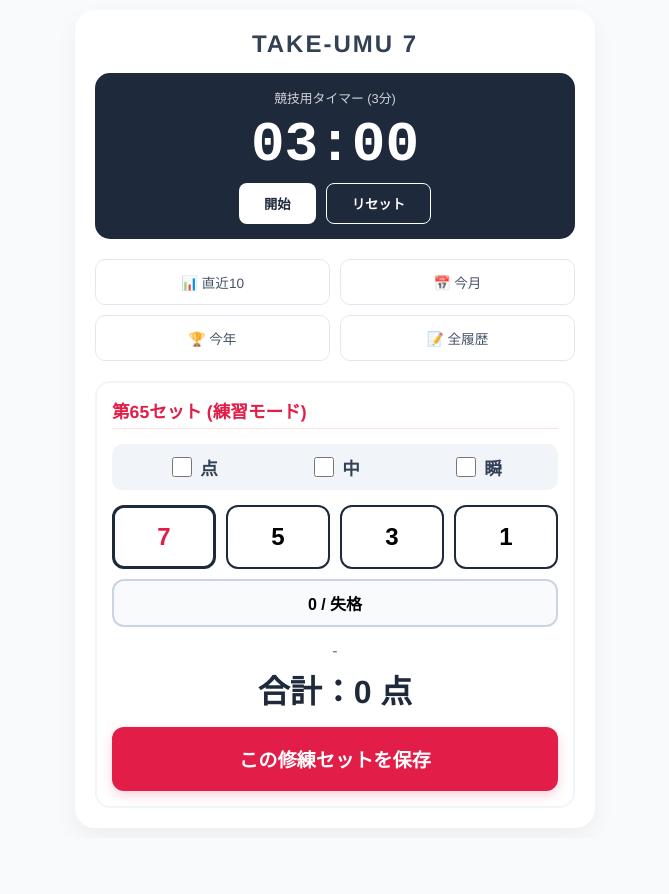
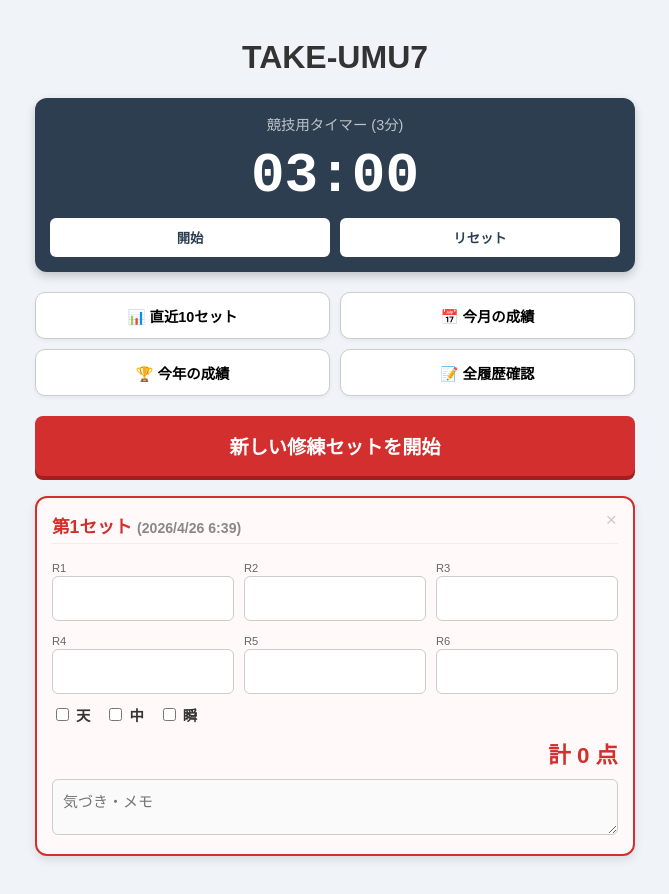
Before and after one commit to take-fukiya/um7, a plain HTML site: page index.html in a window 1280 px wide. Shown: the whole page, without its empty margins (305-974 px from the left). Before the commit the page ends 838 px from the top, so only its background shows below. Drawn offline with Linux system fonts and the light colour scheme.

Commit message:
Update index.html

```diff
--- a/index.html
+++ b/index.html
@@ -3,158 +3,197 @@
 <head>
     <meta charset="UTF-8">
     <meta name="viewport" content="width=device-width, initial-scale=1.0">
-    <title>TAKE-UMU 7</title>
+    <title>TAKE-UMU7 吹矢修練記録</title>
     <style>
-        :root {
-            --bg-color: #f8fafc;
-            --card-bg: #ffffff;
-            --primary-color: #1e293b;
-            --accent-red: #e11d48;
-            --accent-green: #10b981;
-        }
-        body { font-family: 'Helvetica Neue', Arial, sans-serif; background-color: var(--bg-color); margin: 0; padding: 10px; display: flex; flex-direction: column; align-items: center; color: #334155; }
-        .container { width: 100%; max-width: 480px; background: var(--card-bg); padding: 20px; border-radius: 20px; box-shadow: 0 10px 25px rgba(0,0,0,0.05); }
+        body { font-family: 'Hiragino Kaku Gothic ProN', sans-serif; background-color: #f0f4f8; padding: 10px; color: #333; }
+        .container { max-width: 600px; margin: auto; }
+        .timer-section { background: #2c3e50; color: white; border-radius: 12px; padding: 15px; margin-bottom: 20px; text-align: center; box-shadow: 0 4px 10px rgba(0,0,0,0.2); }
+        .timer-display { font-size: 3.5rem; font-weight: bold; font-family: monospace; margin: 10px 0; }
+        .timer-btns { display: flex; gap: 10px; justify-content: center; }
+        .btn-timer { background: #fff; color: #2c3e50; border: none; padding: 10px 20px; border-radius: 6px; font-weight: bold; cursor: pointer; flex: 1; }
+        .btn-timer:active { background: #ddd; }
+        .analysis-grid { display: grid; grid-template-columns: 1fr 1fr; gap: 10px; margin-bottom: 20px; }
+        .btn-analysis { background: white; border: 1px solid #ccc; padding: 12px; border-radius: 10px; font-size: 0.9em; font-weight: bold; cursor: pointer; display: flex; align-items: center; justify-content: center; gap: 5px; box-shadow: 0 2px 4px rgba(0,0,0,0.05); }
+        .btn-analysis:active { background: #f0f0f0; }
 
-        /* タイマーエリア */
-        .timer-card { background: var(--primary-color); color: white; padding: 15px; border-radius: 15px; text-align: center; margin-bottom: 20px; position: relative; }
-        .timer-label { font-size: 0.8rem; opacity: 0.8; margin-bottom: 5px; }
-        #timer-display { font-size: 3.5rem; font-weight: bold; font-family: monospace; line-height: 1; margin: 10px 0; }
-        .timer-controls { display: flex; gap: 10px; justify-content: center; }
-        .btn-timer { background: white; color: var(--primary-color); border: none; padding: 10px 25px; border-radius: 8px; font-weight: bold; cursor: pointer; }
+        #customAlert { display: none; position: fixed; top: 50%; left: 50%; transform: translate(-50%, -50%); background: white; border-radius: 15px; box-shadow: 0 10px 30px rgba(0,0,0,0.3); z-index: 1000; width: 85%; max-width: 400px; text-align: center; padding: 20px; border: 2px solid #0056b3; }
+        #customAlert h3 { margin-top: 0; color: #0056b3; border-bottom: 2px solid #f0f4f8; padding-bottom: 10px; }
+        #alertMessage { margin: 20px 0; line-height: 1.6; font-weight: bold; white-space: pre-wrap; }
+        #alertClose { background: #0056b3; color: white; border: none; padding: 10px 30px; border-radius: 8px; font-weight: bold; cursor: pointer; }
+        #overlay { display: none; position: fixed; top: 0; left: 0; width: 100%; height: 100%; background: rgba(0,0,0,0.5); z-index: 999; }
 
-        /* ナビゲーション */
-        .nav-grid { display: grid; grid-template-columns: 1fr 1fr; gap: 10px; margin-bottom: 20px; }
-        .nav-btn { background: #fff; border: 1px solid #e2e8f0; padding: 12px; border-radius: 10px; text-decoration: none; color: #475569; font-size: 0.85rem; text-align: center; display: flex; align-items: center; justify-content: center; gap: 5px; }
-
-        /* スコア入力セクション */
-        .input-card { border: 2px solid #f1f5f9; padding: 15px; border-radius: 15px; position: relative; }
-        .input-title { color: var(--accent-red); font-weight: bold; margin-bottom: 15px; font-size: 1.1rem; border-bottom: 1px solid #fee2e2; padding-bottom: 5px; }
-
-        /* 点数ボタン：7を最大に */
-        .score-grid { display: grid; grid-template-columns: repeat(4, 1fr); gap: 10px; margin-bottom: 15px; }
-        .btn-score { background: #fff; border: 2px solid var(--primary-color); padding: 15px 0; border-radius: 12px; font-size: 1.5rem; font-weight: bold; cursor: pointer; transition: 0.2s; }
-        .btn-score:active { background: var(--primary-color); color: white; }
-        .btn-score.btn-zero { grid-column: span 4; background: #f8fafc; border-color: #cbd5e1; font-size: 1rem; padding: 10px; }
-
-        /* 三点チェック：点・中・瞬 */
-        .check-group { display: flex; justify-content: space-around; background: #f1f5f9; padding: 10px; border-radius: 10px; margin-bottom: 15px; }
-        .check-item { display: flex; align-items: center; gap: 5px; font-weight: bold; font-size: 1.1rem; }
-        .check-item input { width: 20px; height: 20px; }
-
-        /* 合計表示 */
-        .total-box { text-align: center; margin-bottom: 15px; }
-        .score-row { font-size: 1rem; color: #64748b; min-height: 1.2rem; margin-bottom: 5px; }
-        .total-val { font-size: 2rem; font-weight: bold; color: var(--primary-color); }
-
-        .btn-save { width: 100%; background: var(--accent-red); color: white; border: none; padding: 18px; border-radius: 12px; font-size: 1.2rem; font-weight: bold; cursor: pointer; box-shadow: 0 4px 12px rgba(225, 29, 72, 0.2); }
+        .set-container { background: white; border: 2px solid #0056b3; border-radius: 12px; padding: 15px; margin-bottom: 20px; box-shadow: 0 4px 10px rgba(0,0,0,0.1); position: relative; }
+        .latest { border-color: #d32f2f; background-color: #fff9f9; }
+        h2 { margin-top: 0; color: #0056b3; font-size: 1.1em; border-bottom: 1px solid #eee; padding-bottom: 5px; padding-right: 30px; }
+        .latest h2 { color: #d32f2f; }
+        .score-grid { display: grid; grid-template-columns: repeat(3, 1fr); gap: 10px; margin-top: 10px; }
+        .score-input { width: 100%; height: 45px; font-size: 18px; text-align: center; border-radius: 6px; border: 1px solid #ccc; box-sizing: border-box; letter-spacing: 2px; }
+        .check-group { margin-top: 10px; display: flex; gap: 15px; font-size: 0.9em; font-weight: bold; }
+        .total-display { font-weight: bold; font-size: 1.4em; color: #d32f2f; display: block; margin-top: 12px; text-align: right; }
+        .memo-area { width: 100%; margin-top: 10px; padding: 10px; border-radius: 6px; border: 1px solid #ccc; box-sizing: border-box; font-size: 15px; background: #fafafa; }
+        .btn-add { background: #d32f2f; color: white; padding: 16px; border: none; border-radius: 8px; width: 100%; font-size: 1.2em; font-weight: bold; cursor: pointer; margin-bottom: 20px; box-shadow: 0 4px 0 #a31f1f; }
+        .btn-add:active { transform: translateY(2px); box-shadow: 0 2px 0 #a31f1f; }
+        .del-btn { position: absolute; top: 10px; right: 10px; background: none; border: none; color: #ccc; cursor: pointer; font-size: 1.2em; }
     </style>
 </head>
 <body>
+    <div id="overlay"></div>
+    <div id="customAlert">
+        <h3>がんばっている足跡</h3>
+        <div id="alertMessage"></div>
+        <button id="alertClose" onclick="closeAlert()">確認</button>
+    </div>
 
     <div class="container">
-    <h1 style="text-align:center; font-size: 1.5rem; margin: 0 0 15px 0; letter-spacing: 2px;">TAKE-UMU 7</h1>
+        <h1 style="text-align: center; color: #333;">TAKE-UMU7</h1>
 
-    <div id="timer-box" class="timer-card">
-        <div class="timer-label">競技用タイマー (3分)</div>
-        <div id="timer-display">03:00</div>
-        <div class="timer-controls">
-            <button class="btn-timer" onclick="startFukiyaTimer()">開始</button>
-            <button class="btn-timer" style="background:transparent; color:white; border:1px solid white;" onclick="resetTimer()">リセット</button>
+        <div class="timer-section">
+            <div id="timerStatus" style="font-size: 0.9rem; color: #bdc3c7;">競技用タイマー (3分)</div>
+            <div id="timerDisplay" class="timer-display">03:00</div>
+            <div class="timer-btns">
+                <button class="btn-timer" id="timerActionBtn" onclick="startTimerSequence()">開始</button>
+                <button class="btn-timer" onclick="resetTimer()">リセット</button>
             </div>
         </div>
 
-    <div class="nav-grid">
-        <a href="#recent" class="nav-btn">📊 直近10</a>
-        <a href="#month" class="nav-btn">📅 今月</a>
-        <a href="#year" class="nav-btn">🏆 今年</a>
-        <a href="#history" class="nav-btn">📝 全履歴</a>
+        <div class="analysis-grid">
+            <button class="btn-analysis" onclick="runAnalysis('recent')">📊 直近10セット</button>
+            <button class="btn-analysis" onclick="runAnalysis('month')">📅 今月の成績</button>
+            <button class="btn-analysis" onclick="runAnalysis('year')">🏆 今年の成績</button>
+            <button class="btn-analysis" onclick="showHistory()">📝 全履歴確認</button>
         </div>
 
-    <div class="input-card">
-        <div class="input-title">第65セット (練習モード)</div>
-
-        <div class="check-group">
-            <label class="check-item"><input type="checkbox"> 点</label>
-            <label class="check-item"><input type="checkbox"> 中</label>
-            <label class="check-item"><input type="checkbox"> 瞬</label>
-        </div>
-
-        <div class="score-grid">
-            <button class="btn-score" onclick="addScore(7)" style="border-width: 3px; color: var(--accent-red);">7</button>
-            <button class="btn-score" onclick="addScore(5)">5</button>
-            <button class="btn-score" onclick="addScore(3)">3</button>
-            <button class="btn-score" onclick="addScore(1)">1</button>
-            <button class="btn-score btn-zero" onclick="addScore(0)">0 / 失格</button>
-        </div>
-
-        <div class="total-box">
-            <div id="score-line" class="score-row">-</div>
-            <div class="total-val">合計：<span id="score-total">0</span> 点</div>
-        </div>
-
-        <button class="btn-save" onclick="saveResult()">この修練セットを保存</button>
-    </div>
+        <button class="btn-add" onclick="addNewSet()">新しい修練セットを開始</button>
+        <div id="records-root"></div>
     </div>
 
     <script>
-    let currentScores = [];
-
-    function addScore(p) {
-        if (currentScores.length < 5) {
-            currentScores.push(p);
-            document.getElementById('score-line').innerText = currentScores.join(' - ');
-            document.getElementById('score-total').innerText = currentScores.reduce((a, b) => a + b, 0);
-        } else {
-            alert("5本吹き終わりました。保存してください！");
+        let timeLeft = 180;
+        let timerId = null;
+        function speak(text) { const uttr = new SpeechSynthesisUtterance(text); uttr.lang = 'ja-JP'; window.speechSynthesis.speak(uttr); }
+        async function startTimerSequence() {
+            if (timerId !== null) return;
+            const status = document.getElementById('timerStatus');
+            const btn = document.getElementById('timerActionBtn');
+            btn.disabled = true; status.innerText = "3秒前...";
+            await new Promise(r => setTimeout(r, 3000));
+            speak("用意"); status.innerText = "用意...";
+            await new Promise(r => setTimeout(r, 2000));
+            speak("はじめ"); status.innerText = "競技中！";
+            btn.disabled = false; btn.innerText = "停止"; btn.onclick = toggleTimer;
+            runTimer();
         }
+        function runTimer() {
+            timerId = setInterval(() => {
+                if (timeLeft > 0) { timeLeft--; updateTimerDisplay(); if (timeLeft === 30) speak("30秒前"); }
+                else { clearInterval(timerId); timerId = null; speak("終了"); document.getElementById('timerStatus').innerText = "競技終了"; }
+            }, 1000);
+        }
+        function toggleTimer() {
+            const btn = document.getElementById('timerActionBtn');
+            if (timerId) { clearInterval(timerId); timerId = null; btn.innerText = "再開"; }
+            else { btn.innerText = "停止"; runTimer(); }
+        }
+        function resetTimer() {
+            clearInterval(timerId); timerId = null; timeLeft = 180; updateTimerDisplay();
+            const btn = document.getElementById('timerActionBtn');
+            btn.innerText = "開始"; btn.disabled = false; btn.onclick = startTimerSequence;
+            document.getElementById('timerStatus').innerText = "競技用タイマー (3分)";
+        }
+        function updateTimerDisplay() {
+            const m = Math.floor(timeLeft / 60); const s = timeLeft % 60;
+            document.getElementById('timerDisplay').innerText = `${String(m).padStart(2,'0')}:${String(s).padStart(2,'0')}`;
         }
 
-    function saveResult() {
-        if (currentScores.length === 0) return;
-        const total = currentScores.reduce((a, b) => a + b, 0);
-        if(total === 35) alert("✨パーフェクト！7点×5本達成！✨");
-        else alert("スコアを保存しました！");
-
-        currentScores = [];
-        document.getElementById('score-line').innerText = "-";
-        document.getElementById('score-total').innerText = "0";
-        document.querySelectorAll('input[type="checkbox"]').forEach(cb => cb.checked = false);
+        function showAlert(msg) {
+            document.getElementById('alertMessage').innerText = msg;
+            document.getElementById('overlay').style.display = 'block';
+            document.getElementById('customAlert').style.display = 'block';
+        }
+        function closeAlert() {
+            document.getElementById('overlay').style.display = 'none';
+            document.getElementById('customAlert').style.display = 'none';
         }
 
-    let tInt;
-    function speak(t) {
-        const u = new SpeechSynthesisUtterance(t);
-        u.lang = 'ja-JP';
-        window.speechSynthesis.speak(u);
+        let sets = JSON.parse(localStorage.getItem('fukiya_sets_v2') || '[]');
+        function save() { localStorage.setItem('fukiya_sets_v2', JSON.stringify(sets)); }
+
+        function runAnalysis(type) {
+            let filtered = sets.filter(s => s.total > 0);
+            const now = new Date();
+            if (type === 'month') {
+                const currentMonth = `${now.getFullYear()}/${now.getMonth() + 1}`;
+                filtered = filtered.filter(s => s.time.startsWith(currentMonth));
+            } else if (type === 'year') {
+                const currentYear = `${now.getFullYear()}/`;
+                filtered = filtered.filter(s => s.time.startsWith(currentYear));
+            } else if (type === 'recent') {
+                filtered = filtered.slice(0, 10);
+            }
+            if (filtered.length === 0) { showAlert("集計対象となるデータがありません。"); return; }
+            const scores = filtered.map(s => s.total);
+            const max = Math.max(...scores);
+            const min = Math.min(...scores);
+            const avg = (scores.reduce((a, b) => a + b, 0) / scores.length).toFixed(1);
+            const titles = { recent: '直近10セット', month: '今月の成績', year: '今年の成績' };
+            showAlert(`【${titles[type]}】\n対象数： ${filtered.length} セット\n\n最高： ${max} 点\n平均： ${avg} 点\n最低： ${min} 点`);
         }
 
-    function startFukiyaTimer() {
-        if (tInt) clearInterval(tInt);
-        let sec = 180;
-        speak("ようい");
-        setTimeout(() => {
-            speak("始め");
-            document.getElementById('timer-box').style.background = "#0f172a";
-            tInt = setInterval(() => {
-                sec--;
-                let m = Math.floor(sec/60).toString().padStart(2,'0');
-                let s = (sec%60).toString().padStart(2,'0');
-                document.getElementById('timer-display').innerText = `${m}:${s}`;
-                if (sec === 30) { speak("30秒前"); document.getElementById('timer-box').style.background = "#334155"; }
-                if (sec <= 0) {
-                    clearInterval(tInt);
-                    speak("終了");
-                    document.getElementById('timer-box').style.background = "#1e293b";
-                }
-            }, 1000);
-        }, 3000);
+        function showHistory() {
+            const activeSets = sets.filter(s => s.total > 0).length;
+            showAlert(`【全履歴確認】\n累計修練セット数： ${sets.length}\n（有効記録： ${activeSets}）\n\n画面を下にスクロールして確認できます。`);
         }
 
-    function resetTimer() {
-        clearInterval(tInt);
-        document.getElementById('timer-display').innerText = "03:00";
-        document.getElementById('timer-box').style.background = "#1e293b";
+        function renderSets() {
+            const root = document.getElementById('records-root');
+            root.innerHTML = '';
+            sets.forEach((set, idx) => {
+                const div = document.createElement('div');
+                div.className = 'set-container' + (idx === 0 ? ' latest' : '');
+                div.innerHTML = `
+                    <button class="del-btn" onclick="deleteSet(${idx})">×</button>
+                    <h2>第${sets.length - idx}セット <span style="font-size:0.8em; color:#888;">(${set.time})</span></h2>
+                    <div class="score-grid">
+                        ${set.scores.map((s, rIdx) => `
+                            <div><label style="font-size:0.7em; color:#666;">R${rIdx+1}</label><br>
+                            <input type="text" inputmode="numeric" class="score-input" value="${s}" oninput="updateScore(${idx}, ${rIdx}, this)"></div>
+                        `).join('')}
+                    </div>
+                    <div class="check-group">
+                        <label><input type="checkbox" ${set.c1?'checked':''} onchange="updateCheck(${idx},'c1',this.checked)"> 天</label>
+                        <label><input type="checkbox" ${set.c2?'checked':''} onchange="updateCheck(${idx},'c2',this.checked)"> 中</label>
+                        <label><input type="checkbox" ${set.c3?'checked':''} onchange="updateCheck(${idx},'c3',this.checked)"> 瞬</label>
+                    </div>
+                    <div class="total-display" id="total-${idx}">計 ${set.total} 点</div>
+                    <textarea class="memo-area" rows="2" placeholder="気づき・メモ" oninput="updateMemo(${idx}, this.value)">${set.memo||''}</textarea>
+                `;
+                root.appendChild(div);
+            });
         }
+
+        function addNewSet() {
+            const now = new Date();
+            const timeStr = `${now.getFullYear()}/${now.getMonth()+1}/${now.getDate()} ${now.getHours()}:${String(now.getMinutes()).padStart(2,'0')}`;
+            sets.unshift({ time: timeStr, scores: ['', '', '', '', '', ''], total: 0, c1: false, c2: false, c3: false, memo: '' });
+            save(); renderSets();
+        }
+
+        function updateScore(setIdx, rIdx, el) {
+            let val = el.value.replace(/[^0-9]/g, '').slice(0, 5);
+            el.value = val;
+            sets[setIdx].scores[rIdx] = val;
+            let sum = 0;
+            sets[setIdx].scores.forEach(s => { for(let char of s) { let n = parseInt(char); if(!isNaN(n)) sum += n; } });
+            sets[setIdx].total = sum;
+            document.getElementById(`total-${setIdx}`).innerText = `計 ${sum} 点`;
+            save();
+        }
+
+        function updateCheck(idx, key, val) { sets[idx][key] = val; save(); }
+        function updateMemo(idx, val) { sets[idx].memo = val; save(); }
+        function deleteSet(idx) { if(confirm("このセットを削除しますか？")) { sets.splice(idx, 1); save(); renderSets(); } }
+
+        if (sets.length === 0) addNewSet(); else renderSets();
     </script>
 </body>
 </html>
```
Lines whose indentation alone changed are shown as unchanged.
